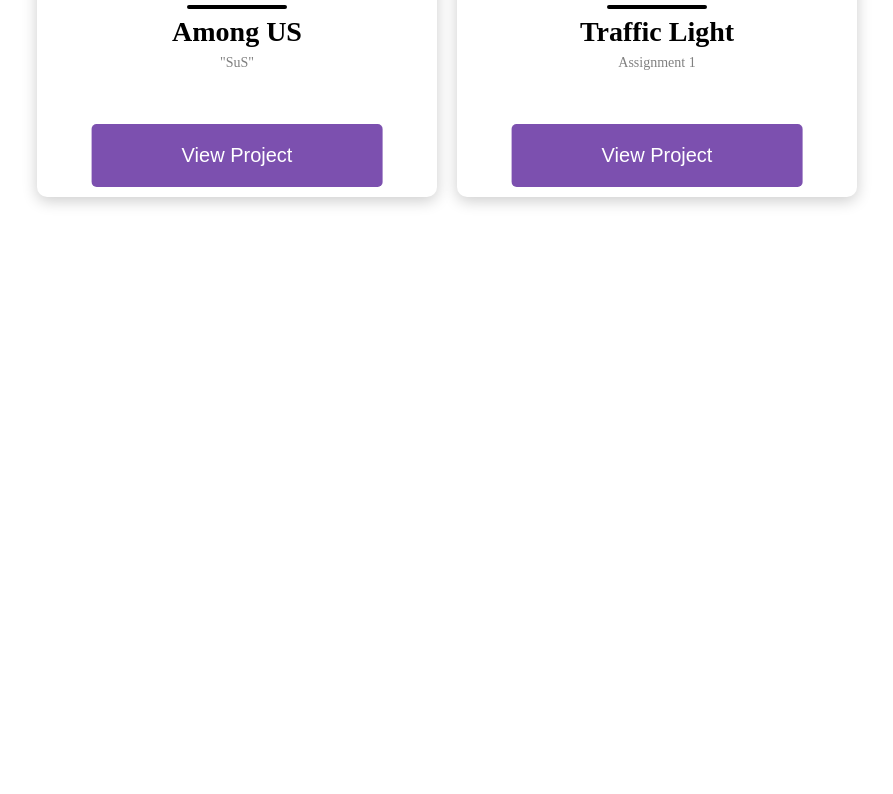
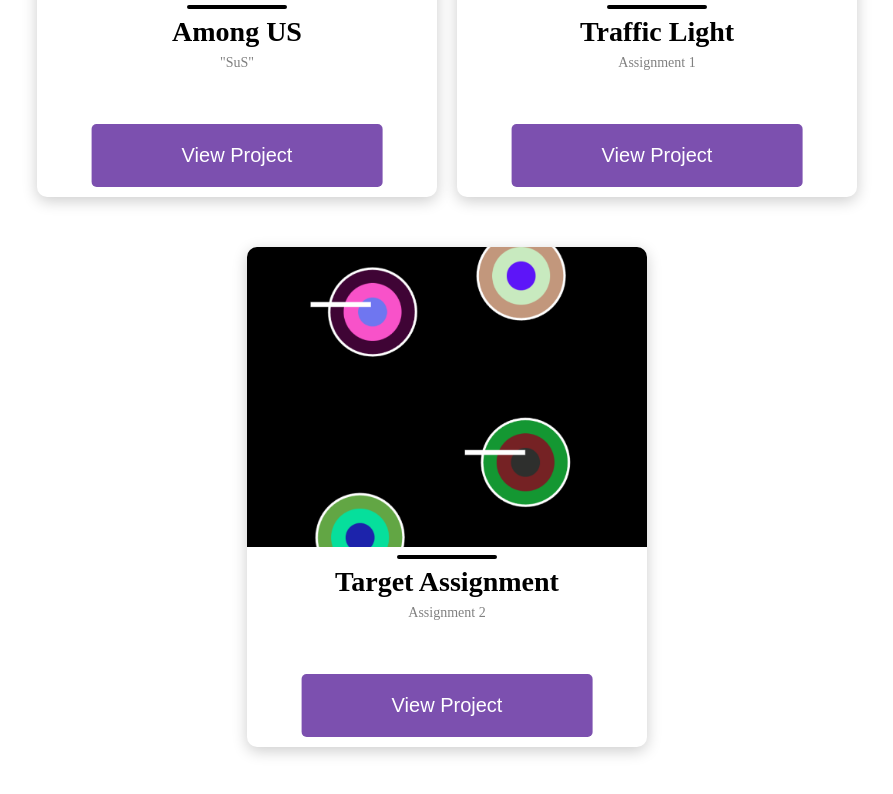
Before and after one commit to RohanMishra101/JSMiniGames, a plain HTML site: page index.html in a window 1280 px wide. Shown: the part 462-1256 px from the top of the page, without its empty margins (193-1086 px from the left). Before the commit the page ends 800 px from the top, so only its background shows below. Drawn offline with Linux system fonts and the light colour scheme.

Commit message:
rohanmishra101.github.io/JSMiniGames/

```diff
--- a/index.html
+++ b/index.html
@@ -35,6 +35,14 @@
               <p>Assignment 1</p>
               <input type="button" name="View Project" value="View Project" class="_btn" onclick="trafficLight()">
             </div>
+
+            <div class="card">
+                <img src="img/assignment2.png" alt="Card image" class="_image" width="210px">
+                <hr>
+                <h3 class="card-h3 flex">Target Assignment</h3>
+                <p>Assignment 2</p>
+                <input type="button" name="View Project" value="View Project" class="_btn" onclick="target()">
+              </div>
         </div>
     </section>
 
--- a/index.js
+++ b/index.js
@@ -4,3 +4,6 @@ function amongUs(){
 function trafficLight(){
     window.location.href = "Day1/Assignment1.html";
 }
+function target(){
+    window.location.href = "Day2/Assignment2/index.html";
+}
```
Also changed, not shown: img/Assignment2.png (added).
